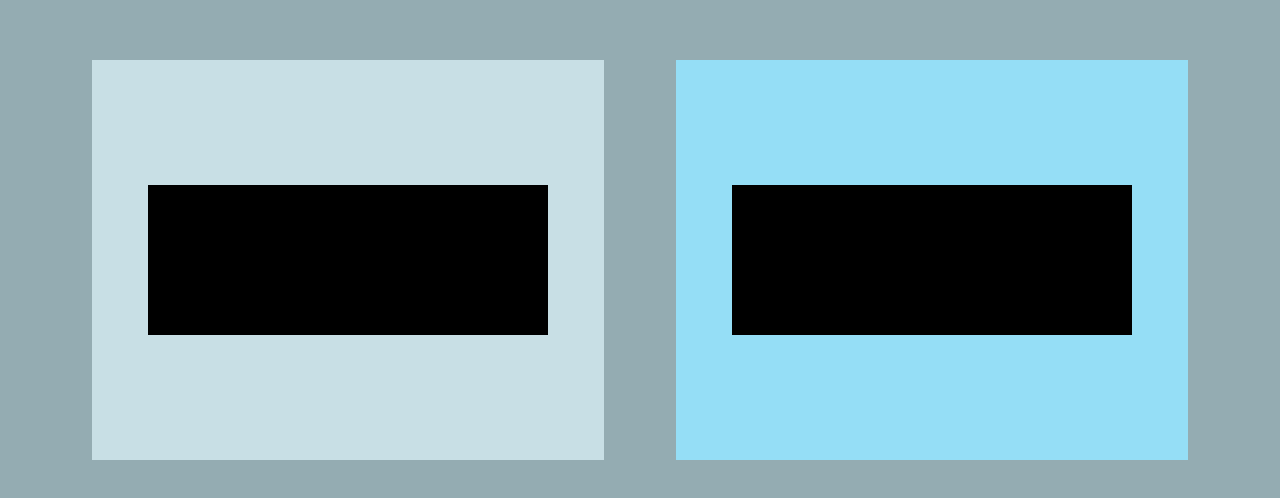
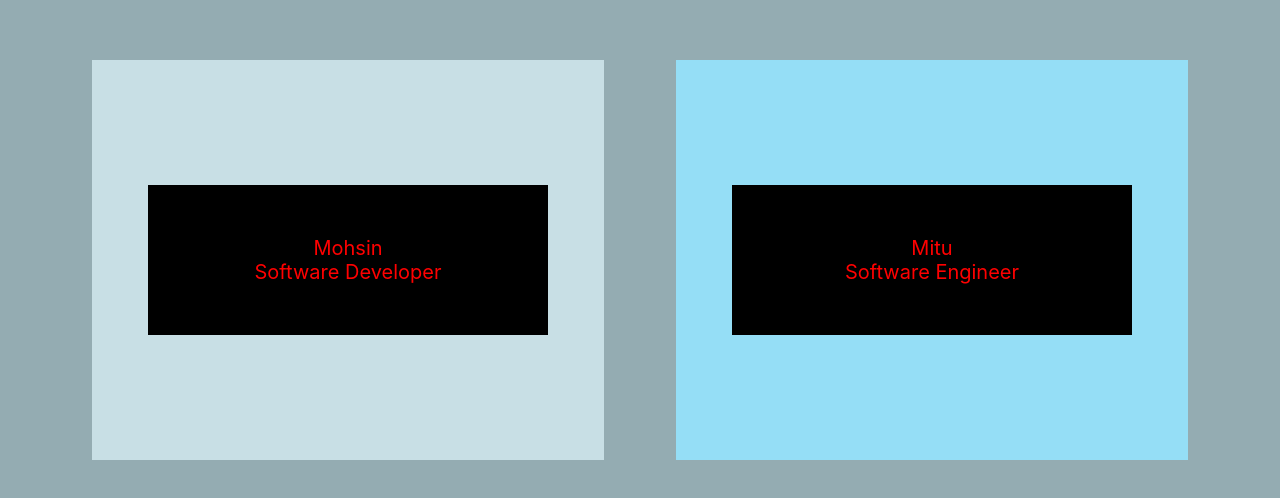
Before and after one commit to mohsin-al-mamun/Demo-App-for-teaching, a React (Create React App) app: page / in a window 1280 px wide. Shown: the part 160-658 px from the top of the page. Built offline with nearby package versions, Linux system fonts and the light colour scheme; no server answers.

Commit message:
context api

```diff
--- a/src/App.js
+++ b/src/App.js
@@ -1,14 +1,25 @@
 import "./App.css";
 import LeftCardContainer from "./components/LeftCardContainer";
 import RightCardContainer from "./components/RightCardContainer";
+import { createContext } from "react";
+
+const data = [
+  { name: "Mohsin", designation: "Software Developer" },
+  { name: "Mitu", designation: "Software Engineer" },
+];
+
+const Mycontext = createContext(); //  Provider, Consumer , and Aro kisu ...
 
 function App() {
   return (
-    <div id="container">
-      <LeftCardContainer />
-      <RightCardContainer />
-    </div>
+    <Mycontext.Provider value={data}>
+      <div id="container">
+        <LeftCardContainer />
+        <RightCardContainer />
+      </div>
+    </Mycontext.Provider>
   );
 }
 
 export default App;
+export { Mycontext };
--- a/src/components/Card.js
+++ b/src/components/Card.js
@@ -4,7 +4,7 @@ function Card(props) {
   return (
     <div id="center">
       <div> {props.name} </div>
-      <div>{props.email}</div>
+      <div>{props.designation}</div>
     </div>
   );
 }
--- a/src/components/LeftCardContainer.jsx
+++ b/src/components/LeftCardContainer.jsx
@@ -1,20 +1,14 @@
 import React, { useEffect, useState, createContext } from "react";
 import "../App.css";
 import Card from "./Card";
+import { useContext } from "react";
+import { Mycontext } from "../App";
 
 export default function LeftCardContainer() {
-  let [data, setData] = useState([]);
-  let myContext = createContext();
-
-  useEffect(() => {
-    fetch("https://jsonplaceholder.typicode.com/users")
-      .then((response) => response.json())
-      .then((json) => setData(json));
-  }, []);
-
+  const data = useContext(Mycontext);
   return (
     <div id="left-container">
-      <Card name={data[0]?.name} email={data[0]?.email} />
+      <Card name={data[0].name} designation={data[0].designation} />
     </div>
   );
 }
--- a/src/components/RightCardContainer.jsx
+++ b/src/components/RightCardContainer.jsx
@@ -2,10 +2,14 @@ import React from "react";
 import "../App.css";
 import Card from "./Card";
 
+import { useContext } from "react";
+import { Mycontext } from "../App";
+
 export default function RightCardContainer() {
+  const data = useContext(Mycontext);
   return (
     <div id="right-container">
-      <Card />
+      <Card name={data[1].name} designation={data[1].designation} />
     </div>
   );
 }
```
